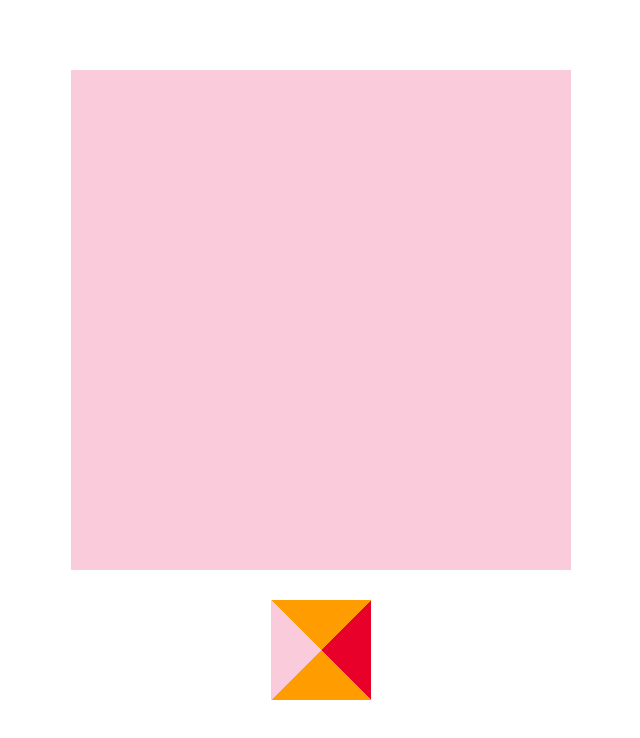
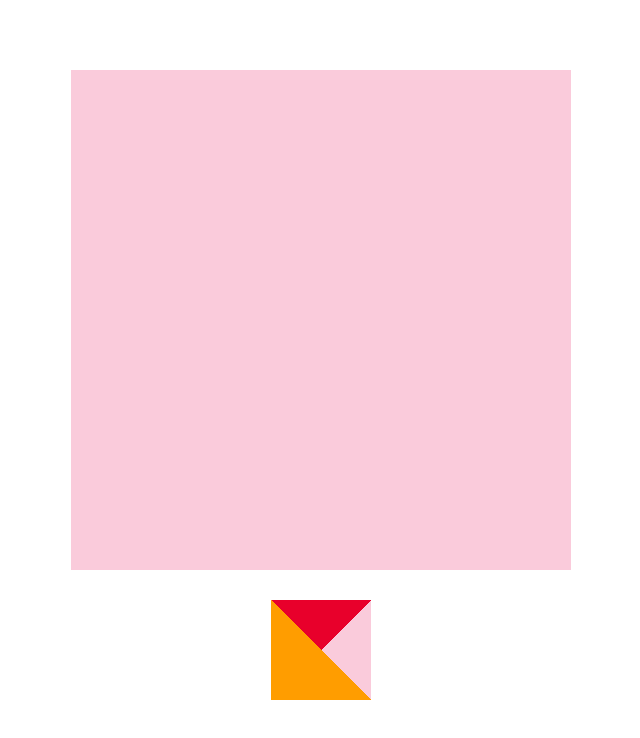
Before and after one commit to murilopolese/tetravex, a React (Vite) app: page / in a window 1280 px wide. Shown: the top 738 px of the page, without its empty margins (319-959 px from the left). Built offline with nearby package versions, Linux system fonts and the light colour scheme.

Commit message:
Implement placing rule

```diff
--- a/src/App.tsx
+++ b/src/App.tsx
@@ -1,10 +1,10 @@
-import { useState } from 'react';
+import { createContext, useContext, useState } from 'react';
 import './App.css'
 import { DndContext, useDraggable, useDroppable, type DragEndEvent, type DragStartEvent } from '@dnd-kit/core'
 import { CSS } from '@dnd-kit/utilities'
 
-const colors = [
-  // 'rgba(0, 0, 0, 0.02)',
+const COLORS = [
+  '#FACBDB',
   '#FACBDB',
   '#FF9D00',
   '#E8002B'
@@ -20,34 +20,94 @@ type TileProps = {
 type EmptyTyleProps = {
   id: string;
 }
+type GameContextType = {
+  grid: string[][];
+  hand: string[];
+  selectedTile: string|null;
+  setGrid?: (g: string[][]) => void;
+  setHand?: (g: string[]) => void;
+  setSelectedTile?: (g: string) => void;
+}
 
 const initialGrid: string[][] = Array(5).fill('').map(() => Array(5).fill('0000'))
-const initialHand: string[] = ['1210']
+const initialHand: string[] = [randomTile()]
+const initialContext: GameContextType = {
+  grid: initialGrid,
+  hand: initialHand,
+  selectedTile: null
+}
 
 function idToPosition(id: string) {
   const [ x, y ] = id.split('_').slice(1)
   return [ parseInt(x), parseInt(y) ]
 }
 
+function randomTile() {
+  function rnd() {
+    // Avoid index 0
+    return (Math.random()*(COLORS.length-2)+1).toFixed(0)
+  }
+  return `${rnd()}${rnd()}${rnd()}${rnd()}`
+}
+
+function getBoundaries(grid: string[][], x: number, y: number) {
+  const up = grid[(5+y-1)%5][x]
+  const down = grid[(y+1)%5][x]
+  const left = grid[y][(5+x-1)%5]
+  const right = grid[y][(x+1)%5]
+  return [
+    up ? parseInt(up[2]) : 0,
+    right ? parseInt(right[3]) : 0,
+    down ? parseInt(down[0]) : 0,
+    left ? parseInt(left[1]) : 0,
+  ]
+}
+
+function canDrop(id: string, selectedTile: string, grid: string[][]) {
+  const [ x, y ] = idToPosition(id)
+  // get surrounding boundaries
+  const [ up, right, down, left ] = getBoundaries(grid, x, y)
+  if (!up && !right && !down && !left) return true
+  if (up && parseInt(selectedTile[0]) != up) return false
+  if (right && parseInt(selectedTile[1]) != right) return false
+  if (down && parseInt(selectedTile[2]) != down) return false
+  if (left && parseInt(selectedTile[3]) != left) return false
+  return true
+}
+
+const GameContext = createContext(initialContext);
+
+
 function TileSVG(props: TileSVGProps) {
   const { content } = props
   const [ upId, rightId, downId, leftId ] = content.split('')
-  const up = <polygon points='0, 0, 100, 0, 50, 50' style={{fill: colors[parseInt(upId)]}} />
-  const right = <polygon points='100, 0, 100, 100, 50, 50' style={{fill: colors[parseInt(rightId)]}} />
-  const down = <polygon points='0, 100, 100, 100, 50, 50' style={{fill: colors[parseInt(downId)]}} />
-  const left = <polygon points='0, 0, 0, 100, 50, 50' style={{fill: colors[parseInt(leftId)]}} />
+  const up = <polygon points='0, 0, 100, 0, 50, 50' style={{fill: COLORS[parseInt(upId)]}} />
+  const right = <polygon points='100, 0, 100, 100, 50, 50' style={{fill: COLORS[parseInt(rightId)]}} />
+  const down = <polygon points='0, 100, 100, 100, 50, 50' style={{fill: COLORS[parseInt(downId)]}} />
+  const left = <polygon points='0, 0, 0, 100, 50, 50' style={{fill: COLORS[parseInt(leftId)]}} />
   return <svg viewBox="0 0 100 100" shapeRendering="crispEdges">{up} {right} {down} {left}</svg>
 }
 
 function EmptyTile(props: EmptyTyleProps) {
   const { id } = props
+  const { selectedTile, grid } = useContext(GameContext)
   const { isOver, setNodeRef } = useDroppable({ id: id })
+  // Check if can drop currently selected tile based on neighbors
+  console.log(id, selectedTile, grid)
+  if (selectedTile && canDrop(id, selectedTile, grid)) {
     const style = { opacity: isOver ? 0.5 : 1 }
     return (
       <div id={id} className='tile empty' style={style} ref={setNodeRef}>
         <TileSVG content="0000"></TileSVG>
       </div>
     )
+  } else {
+    return (
+      <div id={id} className='tile empty'>
+        <TileSVG content="0000"></TileSVG>
+      </div>
+    )
+  }
 }
 
 function HandTile(props: TileProps) {
@@ -84,6 +144,7 @@ function App() {
   const [ grid, setGrid ] = useState(initialGrid)
   const [ selectedTile, setSelectedTile ] = useState<string|null>(null)
   const [ hand, setHand ] = useState(initialHand)
+  // const { grid, setGrid, hand, setHand, selectedTile, setSelectedTile } = useContext(GameContext)
 
   function handleDragStart(e: DragStartEvent) {
     const { active } = e
@@ -95,7 +156,6 @@ function App() {
   function handleDragEnd(e: DragEndEvent) {
     const { over } = e
     if (over && selectedTile) {
-      console.log('dropping tile', selectedTile)
       const overId: string = over.id + ''
       const [ x, y ] = idToPosition(overId)
       const newGrid = grid.map(line => line.slice())
@@ -104,17 +164,13 @@ function App() {
       const handIndex = newHand.indexOf(selectedTile)
       newHand.splice(handIndex, 1)
       if (newHand.length == 0) {
-        function rnd() {
-          return (Math.random()*(colors.length-1)).toFixed(0)
-        }
         newHand = [
-          `${rnd()}${rnd()}${rnd()}${rnd()}`,
-          `${rnd()}${rnd()}${rnd()}${rnd()}`,
-          `${rnd()}${rnd()}${rnd()}${rnd()}`,
-          `${rnd()}${rnd()}${rnd()}${rnd()}`
+          randomTile(),
+          randomTile(),
+          randomTile(),
+          randomTile()
         ]
       }
-      console.log(newHand)
       setHand(newHand)
       setGrid(newGrid)
     }
@@ -123,6 +179,7 @@ function App() {
 
   return (
     <DndContext onDragEnd={handleDragEnd} onDragStart={handleDragStart}>
+      <GameContext value={{grid, setGrid, hand, setHand, selectedTile, setSelectedTile}}>
         <div id="app">
           <div className="grid">
             {grid.map((line, j) => line.map(
@@ -146,6 +203,7 @@ function App() {
             ))}
           </div>
         </div>
+      </GameContext>
     </DndContext>
   )
 }
```
Lines whose indentation alone changed are shown as unchanged.
